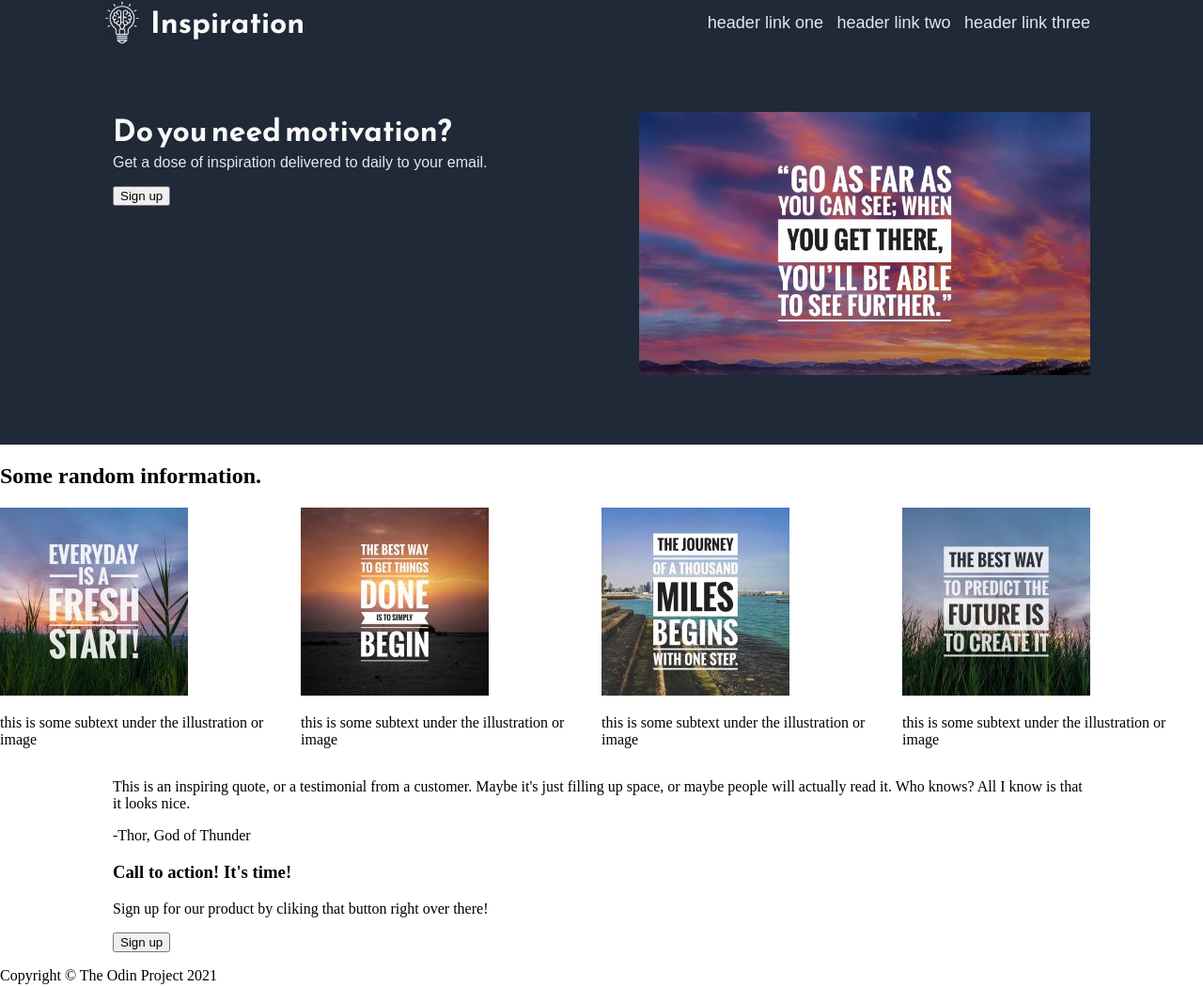
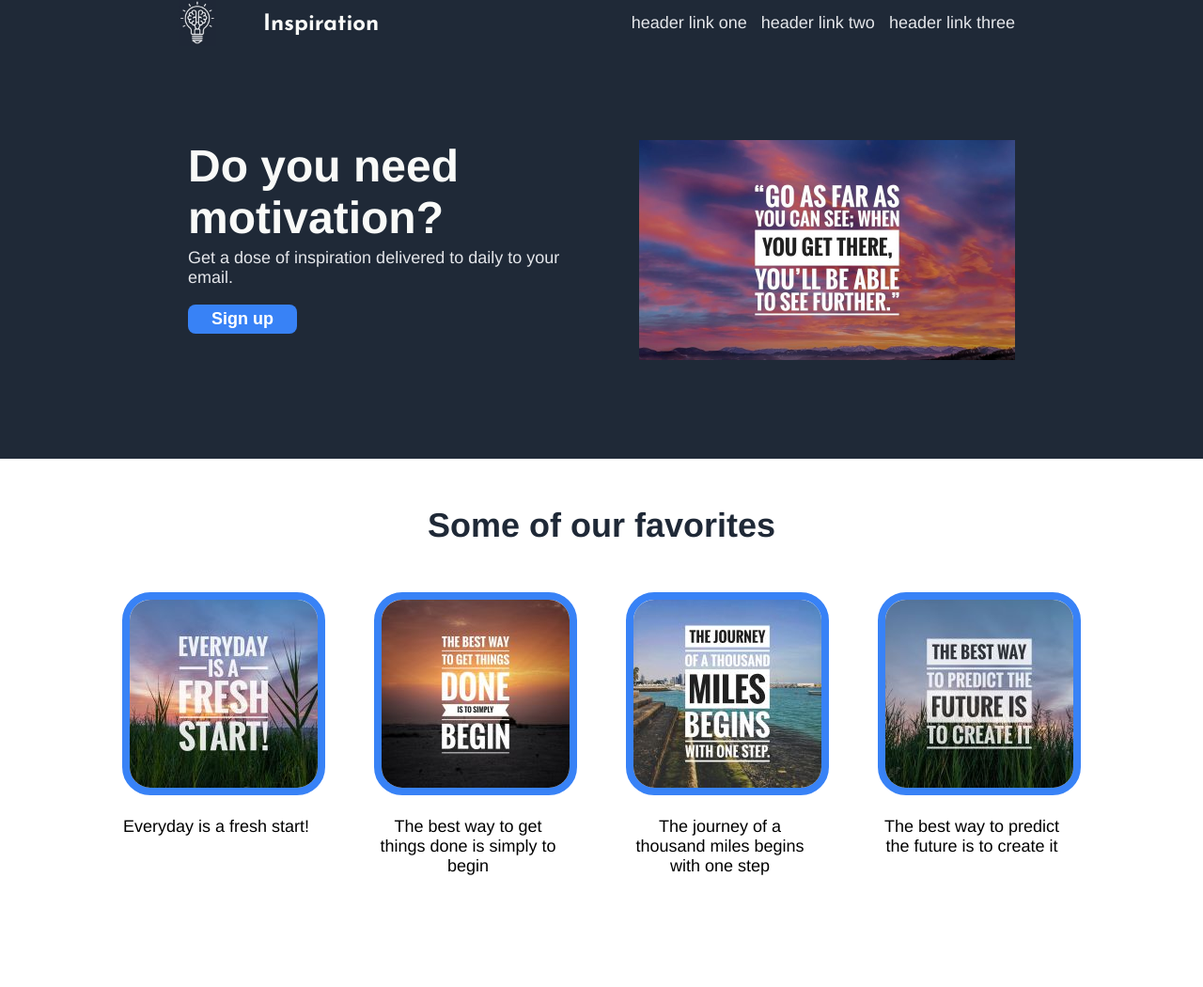
Before and after one commit to refactory128/Basic-Landing-Page, a plain HTML site: page index.html in a window 1280 px wide. Shown: the top 1050 px of the page at 94% size. Drawn offline with Linux system fonts and the light colour scheme.

Commit message:
add info quote and cta section

```diff
--- a/css/style.css
+++ b/css/style.css
@@ -1,3 +1,9 @@
+body {
+    margin:0px;
+    font-size: 18px;
+    font-family: Helvetica, sans-serif;
+}
+
 header {
     background-color: #1F2937;
 
@@ -6,15 +12,14 @@ header {
     padding: 0px;
     line-height: 0px;
     color:#e5e7eb;
-    font: 18px;
-    font-family: sans-serif;
+
 
 }
 
 header h1{
     margin: 0px 20px;
     color:#f9FAF8;
-    font: 30px;
+    font-size: 24px;
     font-family: 'Reem Kufi', sans-serif;
 }
 
@@ -28,6 +33,26 @@ header img{
 .flex{
     display: flex;
     align-items: center;
+    justify-content: space-between;
+    gap: 40px;
+    flex: 1 1 0;
+}
+
+.info-cards{
+
+
+    display: flex;
+    align-items: flex-start;
+    justify-content: center;
+    gap: 52px;
+
+}
+
+.flexcol{
+    display: flex;
+    flex-direction: column;
+
+
 }
 
 .flex2{
@@ -35,6 +60,7 @@ header img{
     justify-content: space-between;
     align-items: flex-start;
     gap:80px;
+
 
 }
 
@@ -49,14 +75,16 @@ header img{
 
 
 .container{
-    margin: 0px 120px;
+    margin: 0px 200px;
 
 }
 
-body {
-    margin:0px;
+.narowContainer{
+    margin: 0px 300px;
 
 }
+
+
 
 .header-links {
     margin-left: auto;
@@ -67,18 +95,17 @@ header a {
     color: #e5e7eb;
     background-color: transparent;
     text-decoration: none;
-    font: 18px sans-serif;
+
     margin-left:  10px;
 
   }
 
 .hero-section{
     margin: 0px;
-    padding: 70px 0px;
+    padding: 100px 0px;
     background-color: #1F2937;
     color:#e5e7eb;
-    font: 18px;
-    font-family: sans-serif;
+
 
 }
 
@@ -87,11 +114,108 @@ header a {
     margin-top: 5px;
 }
 
-.hero-section h1{
+.heroMainText{
     color:#f9faf8;
-    font: 48px;
-    font-weight: 900;
-    font-family: 'Reem Kufi', sans-serif;
+    font-size: 48px;
+    font-weight: bold;
+
     margin: 0px;
-    line-height: 40px;
+
 }
+
+Button{
+
+    background-color: #3882f6;
+    color: white;
+    padding: 5px 25px;
+    border-radius: 8px;
+    font-size: 18px;
+    font-weight: bold;
+    border: 0px;
+}
+
+.info-section h2{
+    font-size: 36px;
+
+    color: #1F2937;
+    font-weight: bold;
+    text-align: center;
+    margin: 50px;
+}
+
+
+.info p{
+    text-align: center;
+    width: 200px;
+
+}
+
+.info {
+    max-width: 200%;
+
+}
+
+.info img{
+    border: 8px solid #3882F6;
+    border-radius: 30px;
+}
+
+.quote-section{
+    background-color: #e5e7eb;
+    padding: 180px 120px 150px 120px;
+    margin: 150px 0px;
+    font-size: 36px;
+    font-style: italic;
+    color: #1F2937;
+}
+
+.quote{
+    margin: 0px;
+
+}
+
+.author {
+    font-weight: bold;
+    text-align: right;
+    margin: 5px;
+    font-style: normal;
+
+}
+
+.cta-section{
+    margin: 150px;
+}
+
+.blue-box{
+    background-color: #3882F6;
+    color: white;
+    padding: 40px 150px;
+    display:flex;
+    justify-content: space-between;
+    align-items: center;
+    border-radius: 7px;
+    margin: 0px;
+
+}
+
+.blue-box p{
+    margin: 0px;
+}
+
+.blue-box h3{
+    margin: 5px 0px;
+}
+
+.blue-box Button{
+    margin-left: auto;
+    border: 5px solid white;
+    min-width: 150px;
+}
+
+footer{
+    background-color: #1F2937;
+    padding: 30px;
+
+    color:White;
+    text-align: center;
+}
--- a/index.html
+++ b/index.html
@@ -26,7 +26,7 @@
     <div class="hero-section">
         <div class="container flex2">
             <div>
-                <h1>Do you need <strong>motivation?</strong></h1>
+                <h1 class="heroMainText">Do you need <strong>motivation?</strong></h1>
                 <p>Get a dose of inspiration delivered to daily to your email.
                 </p>
                 <Button>Sign up</Button>
@@ -37,46 +37,58 @@
             </div>
         </div>
     </div>
-    <div class="info-section">
-        <h2>Some random information.</h2>
-        <div class="info-cards flex">
-            <div>
+    <div class="info-section narowContainer">
+        <h2>Some of our favorites</h2>
+        <div class="info-cards">
+            <div class="info">
                 <img src="images/Quote5.jpeg"/>
-                <p>this is some subtext under the illustration or image</p>
+                <p>Everyday is a fresh start!</p>
             </div>
-            <div>
+            <div class="info">
                 <img src="images/Quote2.jpeg"/>
-                <p>this is some subtext under the illustration or image</p>
+                <p>The best way to get things done
+                    is simply to begin
+                </p>
             </div>
-            <div>
+            <div class="info">
                 <img src="images/Quote3.jpeg"/>
-                <p>this is some subtext under the illustration or image</p>
+                <p>The journey of a thousand miles
+                    begins with one step
+                </p>
             </div>
-            <div>
+            <div class="info">
                 <img src="images/Quote4.jpeg"/>
-                <p>this is some subtext under the illustration or image</p>
+                <p>The best way to predict the future
+                    is to create it</p>
             </div>
         </div>
     </div>
     <div class="quote-section">
         <div class=container>
-            <p class="quote"> This is an inspiring quote, or a testimonial from a customer.
-                Maybe it's just filling up space, or maybe people will actually
-                read it. Who knows? All I know is that it looks nice.
+            <p class="quote"> Just as we need air to breathe, and
+                food to eat, we need inspiration to nourish our minds.
+                Inspiration is the spark that ignites our motivation.  Turning
+                dreams into plans, plans into action, and action into reality.
             </p>
-            <p class="author">-Thor, God of Thunder</p>
+            <p class="author">-Jon Spaulding</p>
         </div>
     </div>
     <div class="cta-section container">
         <div class="blue-box">
-            <h3>Call to action! It's time!</h3>
-            <p>Sign up for our product by cliking that button right over there!</p>
-            <button>Sign up</button>
-
+            <div>
+                <h3>Get your inspiration! Today!</h3>
+                <p>Sign up for free daily inspiration sent to your email.
+                    No spam, cancel anytime.
+                </p>
+            </div>
+            <div>
+                <button>Sign up</button>
+            </div>
         </div>
     </div>
+    <footer>
+        <p>Copyright &copy Jon Spaulding 2021 </p>
+    </footer>
 </body>
-<footer>
-    <p>Copyright &copy The Odin Project 2021 </p>
-</footer>
+
 </html>
```
